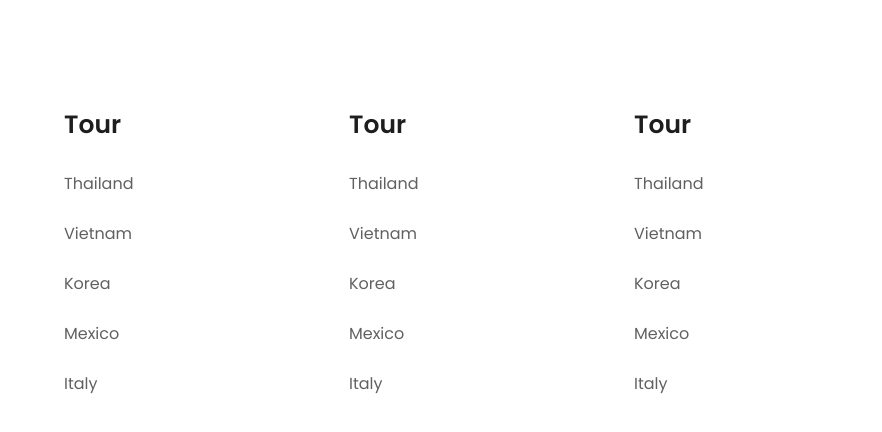
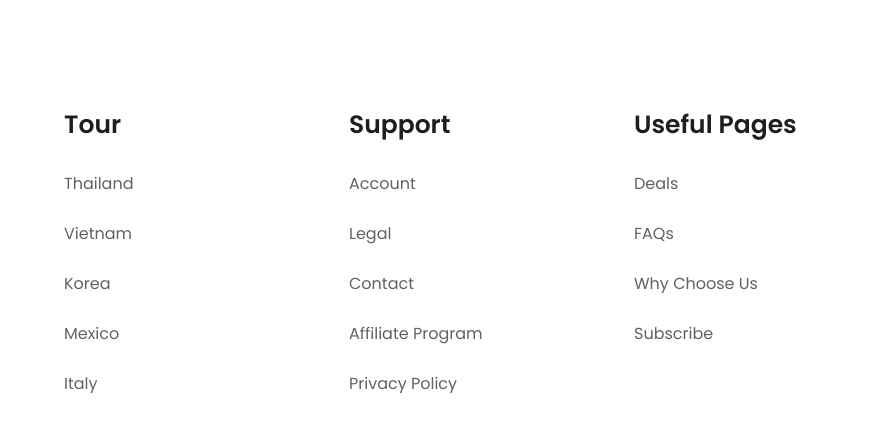
Before and after one commit to hossain-mahmud/Pack-Go, a plain HTML site: page index.html in a window 1280 px wide. Shown: the part 9836-10268 px from the top of the page, 398-1280 px from the left. Drawn offline with nearby package versions, Linux system fonts and the light colour scheme; a script that the page names is missing.

Commit message:
update footer

```diff
--- a/index.html
+++ b/index.html
@@ -1245,24 +1245,24 @@
         <div class="col-lg-3">
           <div class="page_list">
             <div class="page_list_head">
-              <h3>Tour</h3>
+              <h3>Support</h3>
             </div>
             <div class="page_list_items">
               <ul>
                 <li>
-                  <a href="#">Thailand</a>
+                  <a href="#">Account</a>
                 </li>
                 <li>
-                  <a href="#">Vietnam</a>
+                  <a href="#">Legal</a>
                 </li>
                 <li>
-                  <a href="#">Korea</a>
+                  <a href="#">Contact</a>
                 </li>
                 <li>
-                  <a href="#">Mexico</a>
+                  <a href="#">Affiliate Program</a>
                 </li>
                 <li>
-                  <a href="#">Italy</a>
+                  <a href="#">Privacy Policy</a>
                 </li>
               </ul>
             </div>
@@ -1271,24 +1271,21 @@
         <div class="col-lg-2">
           <div class="page_list">
             <div class="page_list_head">
-              <h3>Tour</h3>
+              <h3>Useful Pages</h3>
             </div>
             <div class="page_list_items">
               <ul>
                 <li>
-                  <a href="#">Thailand</a>
+                  <a href="#">Deals</a>
                 </li>
                 <li>
-                  <a href="#">Vietnam</a>
+                  <a href="#">FAQs</a>
                 </li>
                 <li>
-                  <a href="#">Korea</a>
+                  <a href="#">Why Choose Us</a>
                 </li>
                 <li>
-                  <a href="#">Mexico</a>
-                </li>
-                <li>
-                  <a href="#">Italy</a>
+                  <a href="#">Subscribe</a>
                 </li>
               </ul>
             </div>
```
